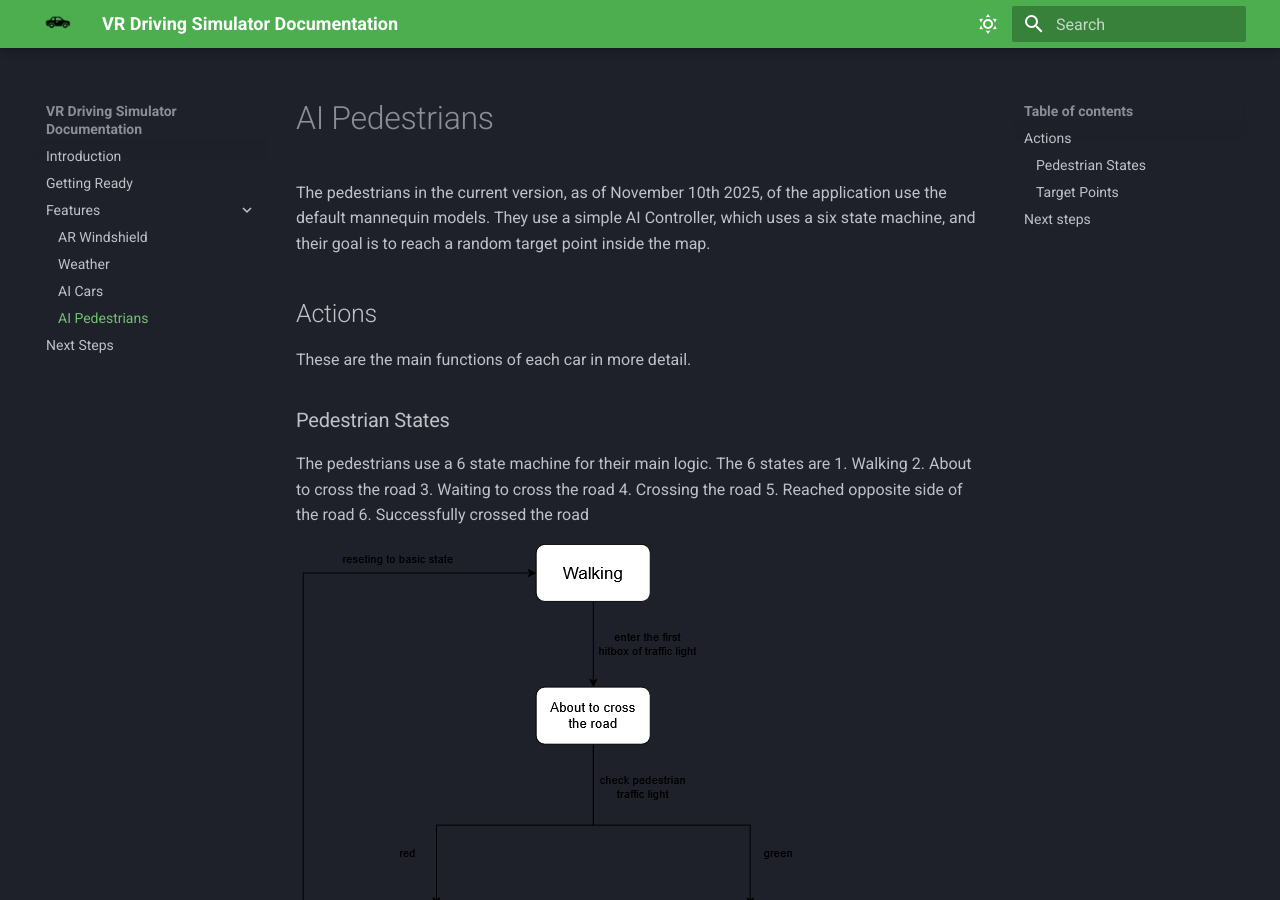
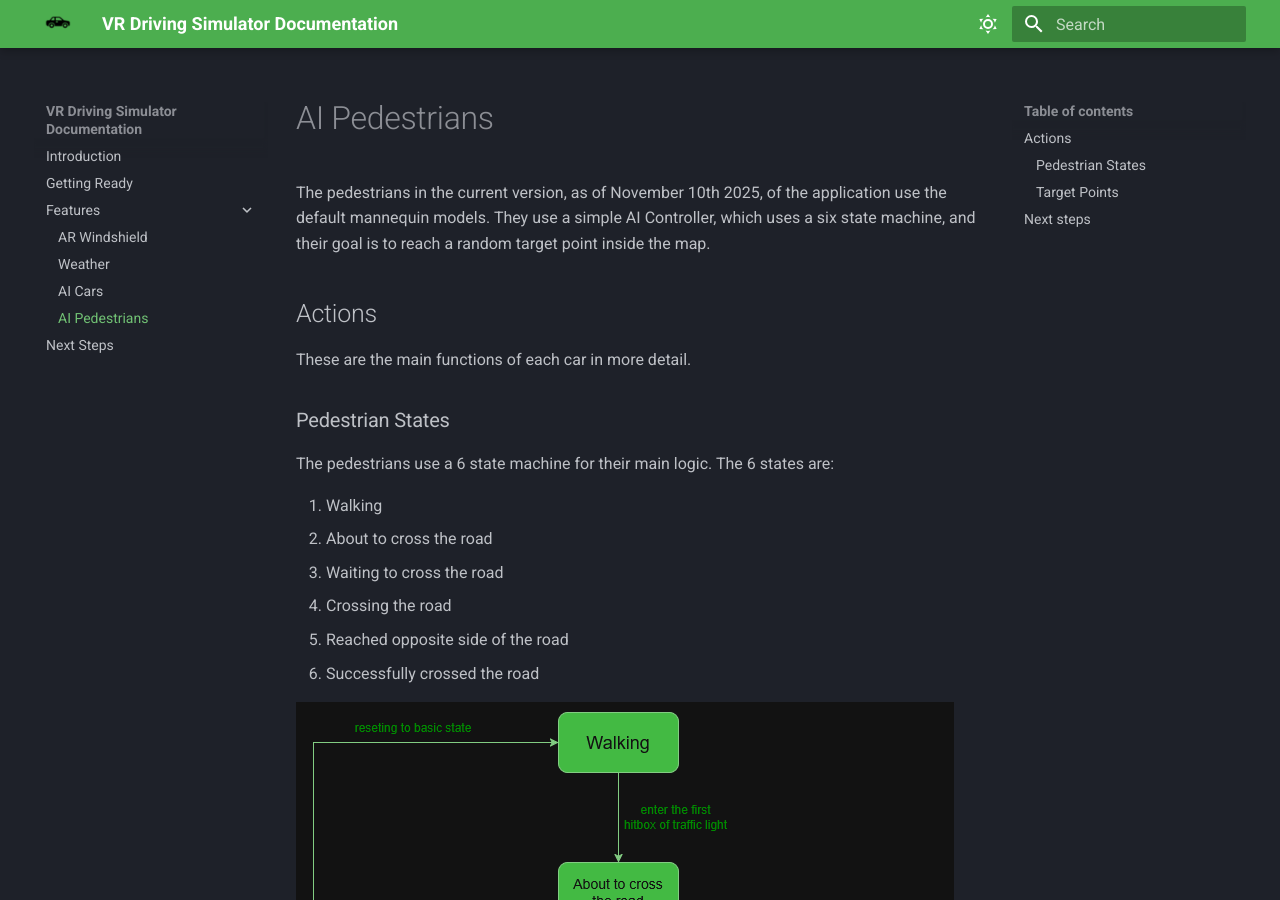
Before and after one commit to DimCharala/docs-vr-sim, an MkDocs documentation site: the page built from docs/ai-pedestrian.md, in a window 1280 px wide and 900 px high. Built offline with MkDocs 1.6.1 and Material for MkDocs 9.7.7, drawn with Linux system fonts in a browser that asks for light colours; some web fonts are replaced.

Commit message:
minor pedestrian fixes

```diff
--- a/docs/ai-pedestrian.md
+++ b/docs/ai-pedestrian.md
@@ -8,7 +8,8 @@
 
 ### Pedestrian States
 
-The pedestrians use a 6 state machine for their main logic. The 6 states are
+The pedestrians use a 6 state machine for their main logic. The 6 states are:
+
 1. Walking
 2. About to cross the road
 3. Waiting to cross the road
@@ -16,7 +17,7 @@
 5. Reached opposite side of the road
 6. Successfully crossed the road
 
-![State diagram](assets/newPedestrianDiagram.png)
+![State diagram](assets/fixedpedestriandiagram.png)
 
 The Walking state is the default state of the pedestrian AI. It's goal is for the pedestrian to move uninterupted to the target point. However if the pedestrian enters the hitbox of a traffic light, which means they want to cross, the enter the second state "About to cross the road". At that moment a check of the traffic light occurs to determine the next state. If the traffic light is green, they enter the fourth state "Crossing the road". However if it is red, they enter the third state "Waiting to cross the road". After the traffic light turns to green, the pedestrian enters the fourth state. Reaching the hitbox on the opposite side makes the pedestrians enter the fifth state with the same name and after they exit the hitbox, they reach the sixth state "Successfully crossed the road". The final step is reseting back to walking state, which occurs automatically.
 
```
Also changed, not shown: docs/assets/fixedpedestriandiagram.png (added).
